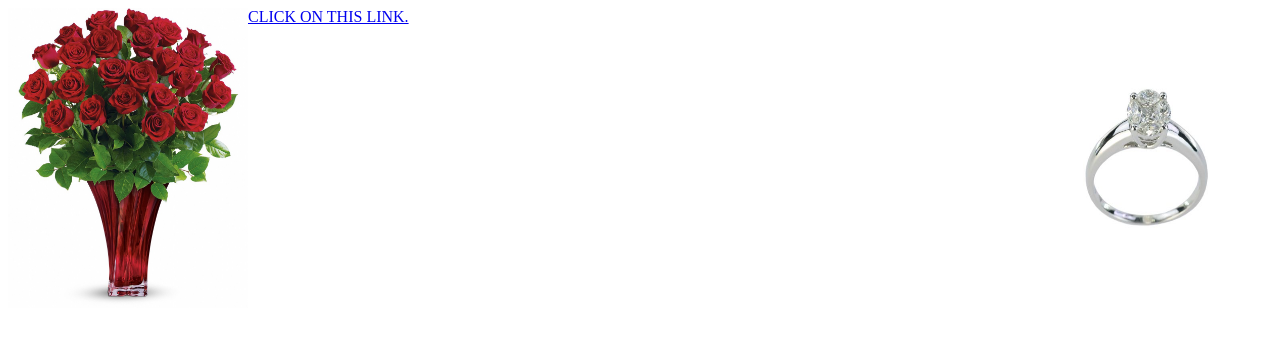
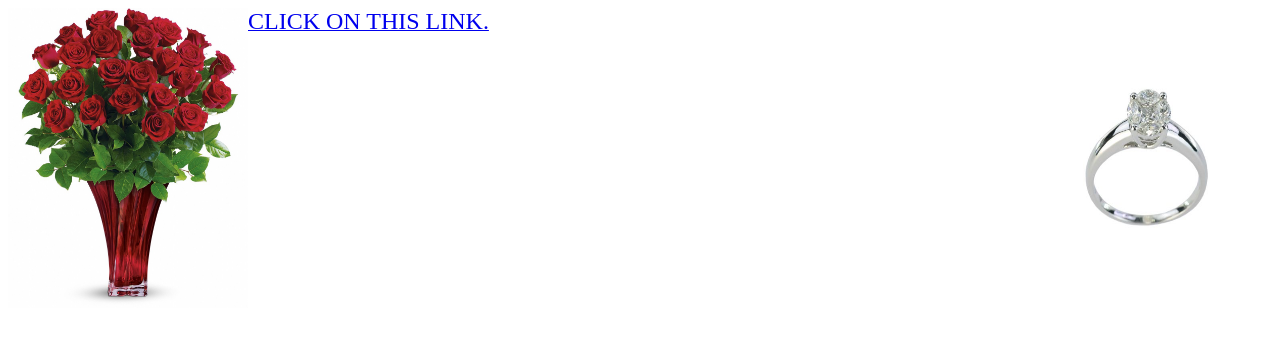
Before and after one commit to largebananapants/largebananapants.github.io, a plain HTML site: page index.html in a window 1280 px wide. Drawn offline with Linux system fonts and the light colour scheme.

Commit message:
Update index.html

```diff
--- a/index.html
+++ b/index.html
@@ -2,7 +2,7 @@
 <html>
 <head>
   <title>bruh</title>
-  <h><a href="https://imgur.com/a/TO4qg1j/" target="_blank">CLICK ON THIS LINK.</a></h>
+  <h><a href="https://imgur.com/a/TO4qg1j/" target="_blank"><font size="+2">CLICK ON THIS LINK.</font></a></h>
 </head>
 <body>
 
```
